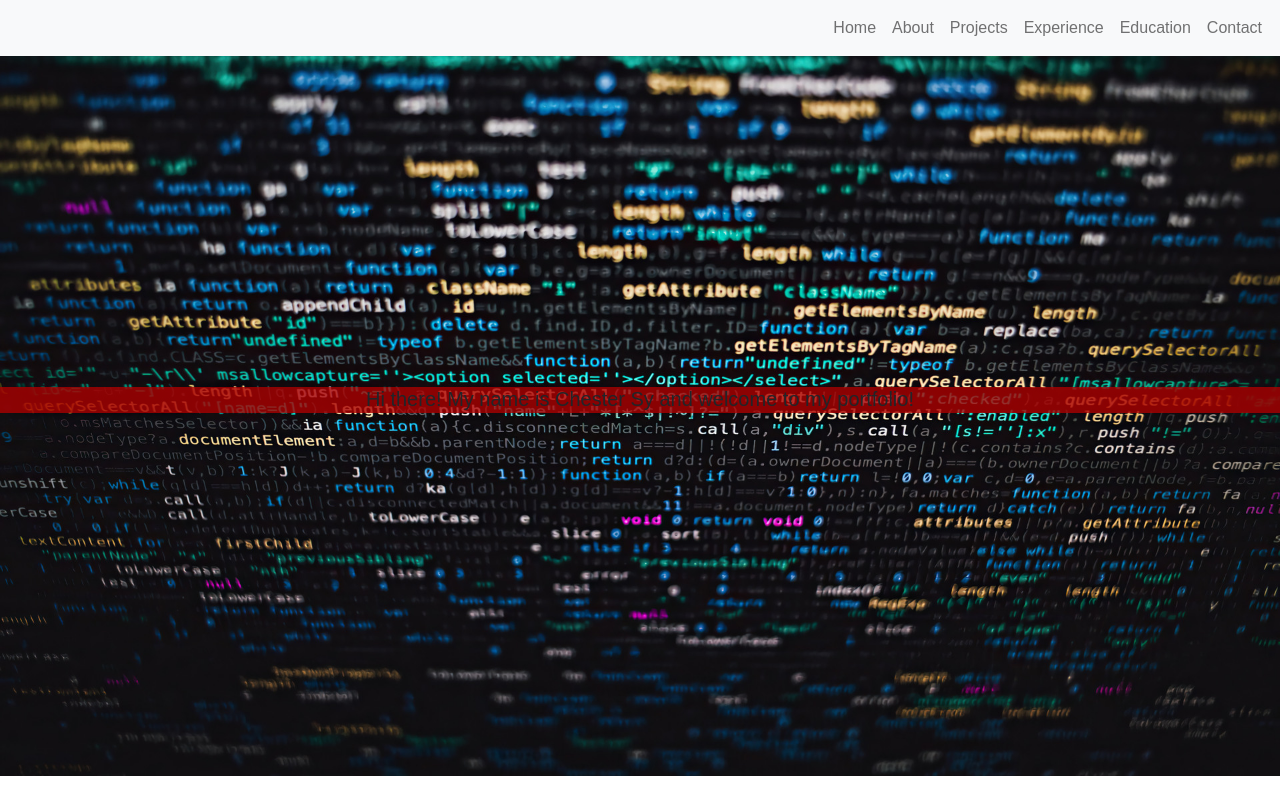
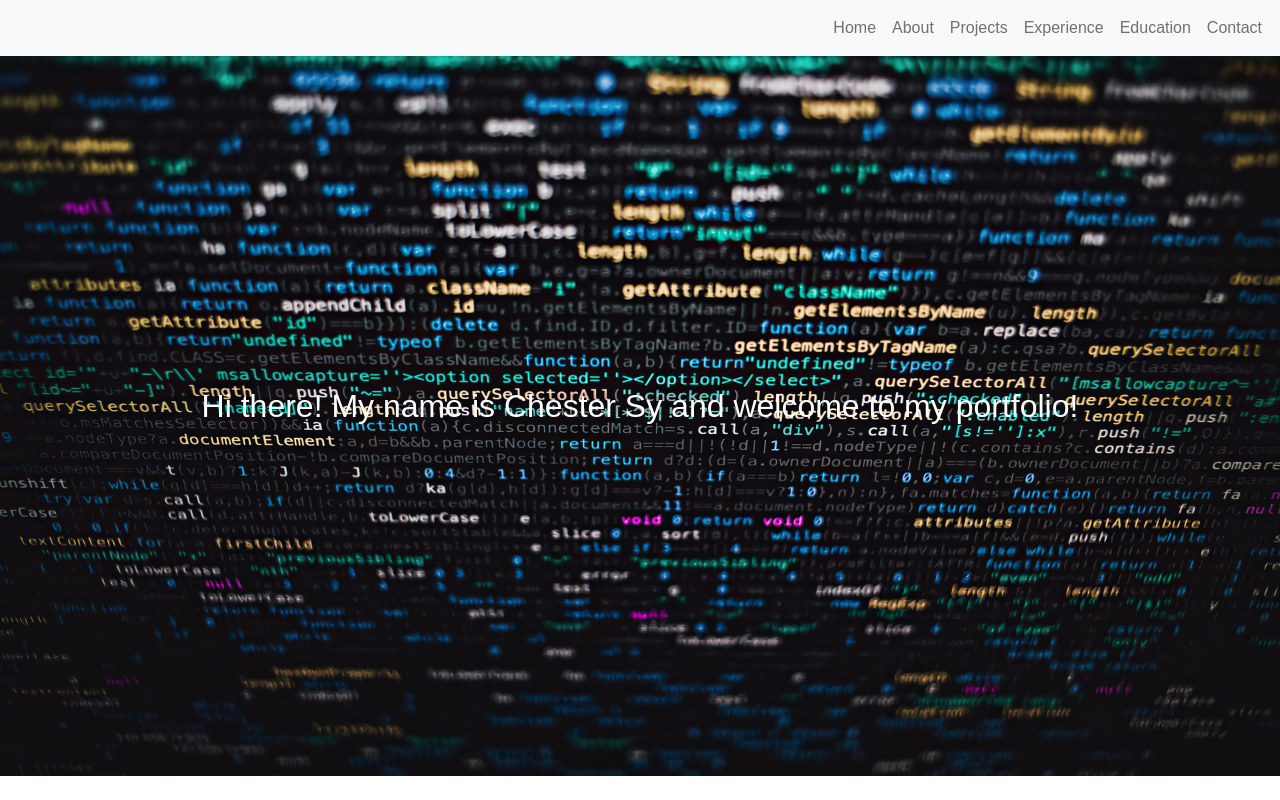
Before and after one commit to Chenesyy/react-typescript, a React (Create React App) app: page / in a window 1280 px wide. Built offline with nearby package versions, Linux system fonts and the light colour scheme.

Commit message:
Redesigned intro text

```diff
--- a/src/components/Landing/Landing.css
+++ b/src/components/Landing/Landing.css
@@ -11,27 +11,14 @@
     top: 50%;
     left: 0;
     right: 0;
-    font-size: 20px;
+    font-size: 32px;
     width: 100%;
     height: 26px;
     padding: 0;
     margin: 0;
     margin-top: -13px; /* 1/2 height */
     text-align: center;
-    background: red;
-    background: rgba(170, 0, 0, 0.8); /* CSS3 */
-}
-
-img.center {
-    position:absolute;
-    left:0px;
-    top:0px;
-    z-index:-1;
-}
-
-h2 {
-    position:absolute;
-    z-index:1;
+    color: #fff;
 }
 
 .HeroContainer {
```
